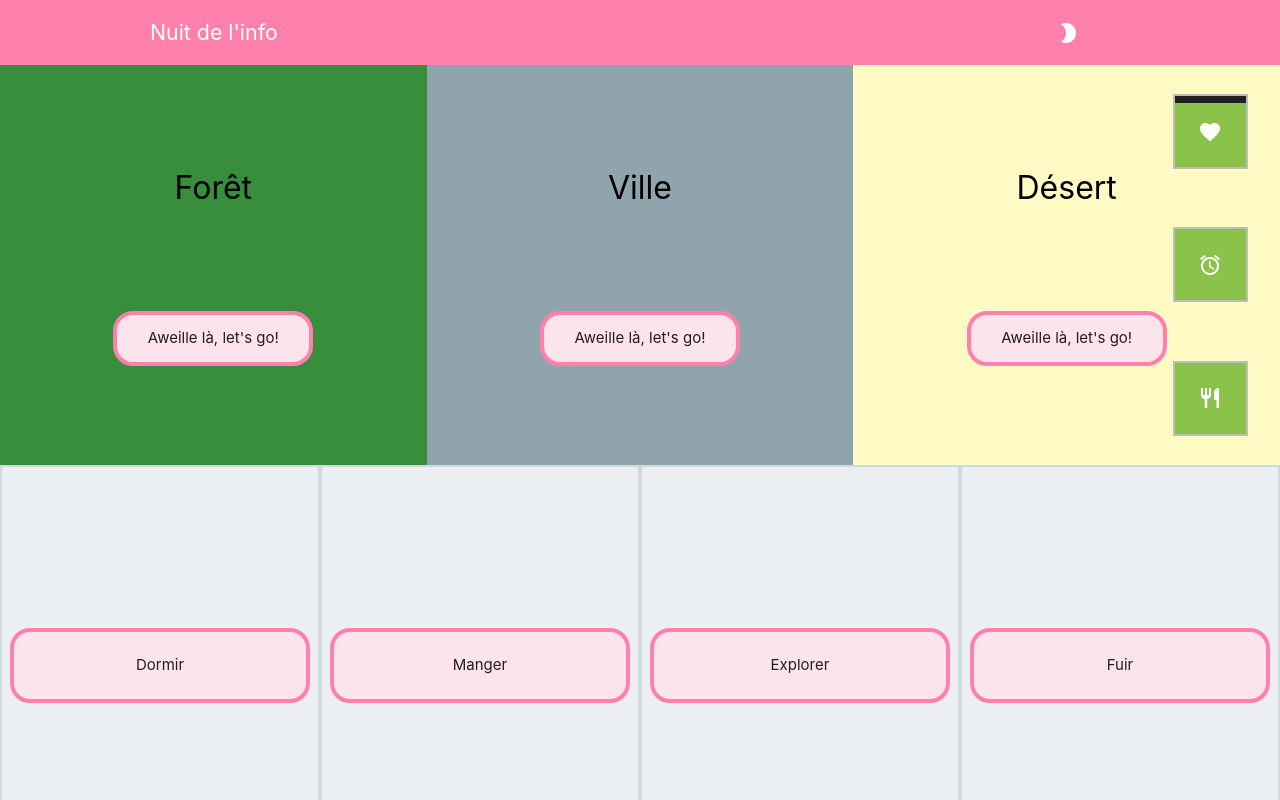
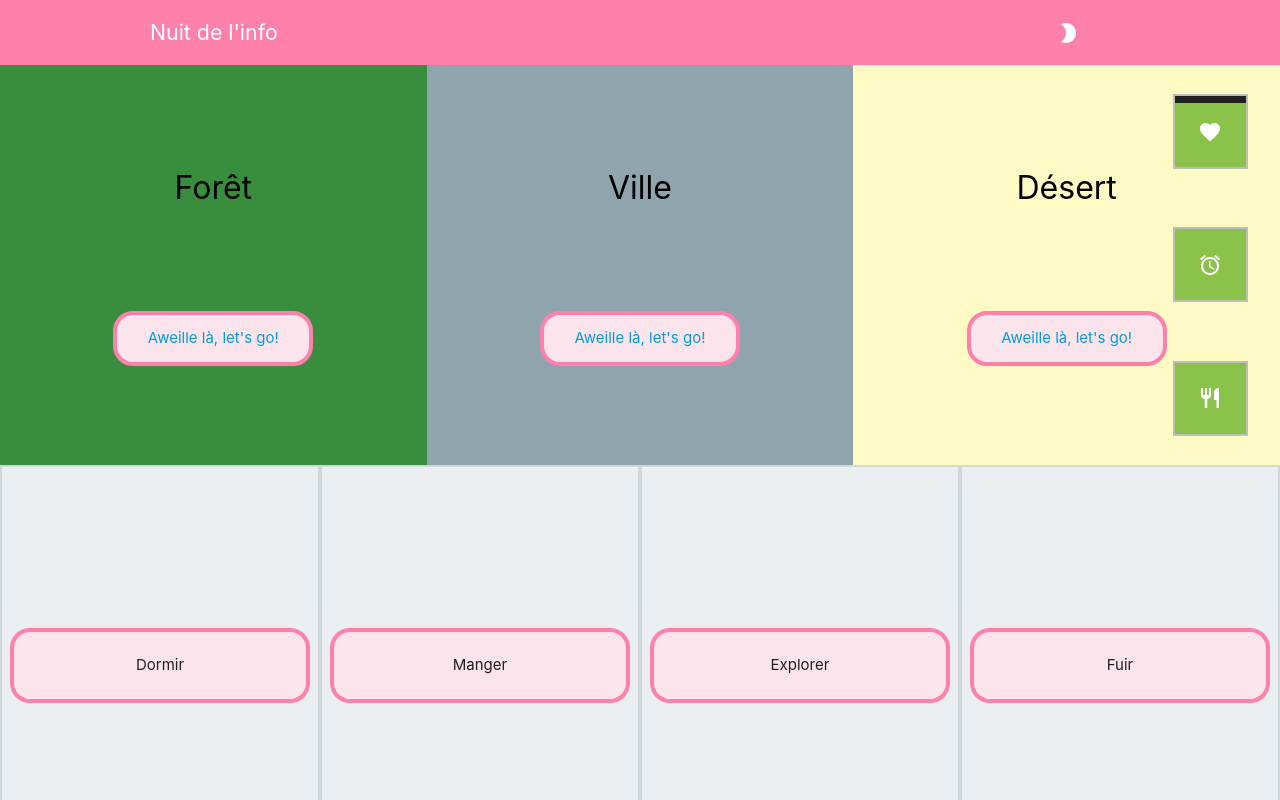
Before and after one commit to Drakandes/NuitInfo, an Angular app in the folder my-app/: page / in a window 1280 px wide. Built offline with nearby package versions, Linux system fonts and the light colour scheme.

Commit message:
Add useless modal

```diff
--- a/my-app/src/app/home-page/home-page.component.html
+++ b/my-app/src/app/home-page/home-page.component.html
@@ -8,28 +8,28 @@
       <div class="middle-item-nogrow text-path-option">
         {{path.pathOptions[0][0].toUpperCase() + path.pathOptions[0].slice(1)}}
       </div>
-      <div class="middle-item-nogrow mini-action-box center-vertically tooltip" (click)="path.explorePathOption(0)">
+      <a class="middle-item-nogrow mini-action-box center-vertically tooltip modal-trigger" data-target="exploreActionModal" (click)="explorePathOption(0)">
         {{stat.language === 'français' ? "S'y aventurer" : "Aweille là, let's go!" }}
         <div class="tooltiptext">
           OH YEAH
         </div>
-      </div>
+      </a>
     </div>
     <div class="top-section flexbox-column-spc-evenly" [style.background-color]="getPathOptionColor(1)">
       <div class="middle-item-nogrow text-path-option">
           {{path.pathOptions[1][0].toUpperCase() + path.pathOptions[1].slice(1)}}
       </div>
-      <div class="middle-item-nogrow mini-action-box center-vertically" (click)="path.explorePathOption(1)">
+      <a class="middle-item-nogrow mini-action-box center-vertically modal-trigger" data-target="exploreActionModal" (click)="explorePathOption(1)">
         {{stat.language === 'français' ? "S'y aventurer" : "Aweille là, let's go!" }}
-      </div>
+      </a>
     </div>
     <div class="top-section flexbox-column-spc-evenly" [style.background-color]="getPathOptionColor(2)">
       <div class="middle-item-nogrow text-path-option">
           {{path.pathOptions[2][0].toUpperCase() + path.pathOptions[2].slice(1)}}
       </div>
-      <div class="middle-item-nogrow mini-action-box center-vertically" (click)="path.explorePathOption(2)">
+      <a class="middle-item-nogrow mini-action-box center-vertically modal-trigger" data-target="exploreActionModal" (click)="explorePathOption(2)">
         {{stat.language === 'français' ? "S'y aventurer" : "Aweille là, let's go!" }}
-      </div>
+      </a>
     </div>
   </div>
   <!-- Section du bas -->
@@ -41,3 +41,9 @@
     </div>
   </div>
 </div>
+
+<div id="exploreActionModal" class="modal" materialize="modal" style="width: 700px">
+  <div class="modal-content">
+    asdshdjska
+  </div>
+</div>
--- a/my-app/src/app/home-page/home-page.component.ts
+++ b/my-app/src/app/home-page/home-page.component.ts
@@ -1,6 +1,8 @@
-import { Component, OnInit } from '@angular/core';
+import { Component, OnInit, EventEmitter } from '@angular/core';
 import { PathExplorationService } from '../path-exploration.service'
 import { PlayerStatService } from '../player-stat.service'
+import { MaterializeAction } from "angular2-materialize";
+
 
 @Component({
   selector: 'app-home-page',
@@ -9,6 +11,8 @@ import { PlayerStatService } from '../player-stat.service'
 })
 
 export class HomePageComponent implements OnInit {
+
+  private
 
   constructor(private path: PathExplorationService, private stat: PlayerStatService) {
   }
@@ -24,4 +28,8 @@ export class HomePageComponent implements OnInit {
   private getPathOptionName(pathOptionIndex){
     return this.path.pathOptionsInfo[pathOptionIndex].backgroundColor
   }
+
+  private explorePathOption(pathOptionIndex){
+    const stringExplorationInfo = this.path.explorePathOption(pathOptionIndex)
+  }
 }
--- a/my-app/src/app/path-exploration.service.ts
+++ b/my-app/src/app/path-exploration.service.ts
@@ -56,6 +56,6 @@ export class PathExplorationService {
   }
 
   public explorePathOption(pathOptionIndex) {
-
+    const info = this.pathOptionsInfo[pathOptionIndex]
   }
 }
```
